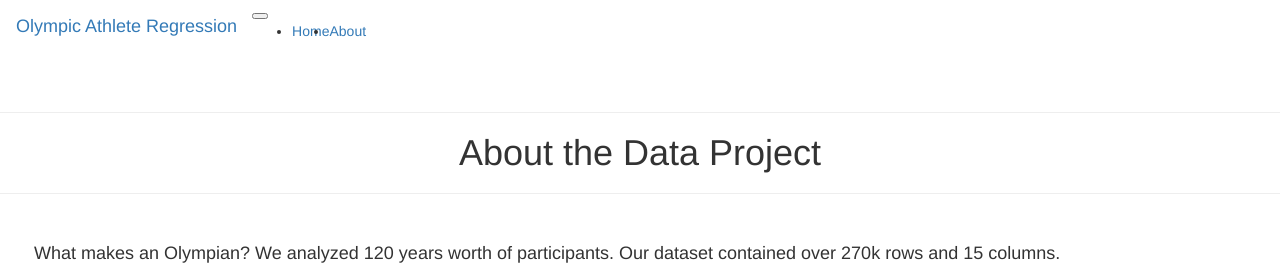
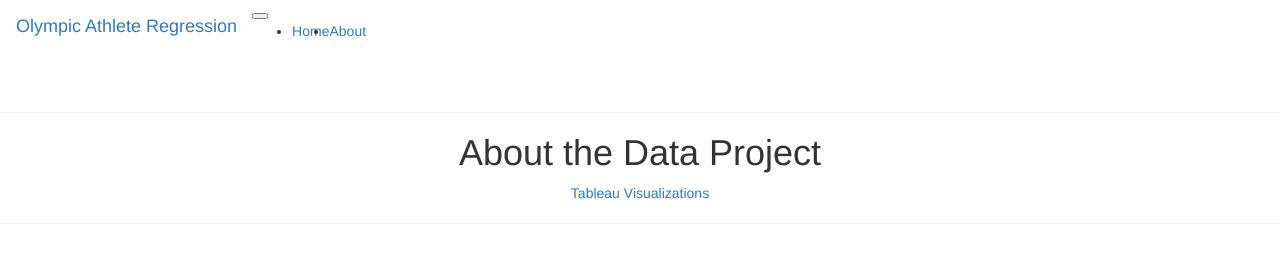
Before and after one commit to mtoriello0725/Olympic_Predictions, a Flask app: page /about/ in a window 1280 px wide. Shown: the top 270 px of the page. Run offline with Flask 2, Linux system fonts and the light colour scheme; some libraries are stand-ins or nearby versions; some web fonts are replaced.

Commit message:
about html update

```diff
--- a/templates/about.html
+++ b/templates/about.html
@@ -33,10 +33,14 @@
 <br><hr>
 
 <h1 align="center">About the Data Project</h1>
+<center>
+    <a href="https://public.tableau.com/profile/eric.tuscanes6271#!/vizhome/Olympianstorybook/Mainpage?publish=yes" target="https://public.tableau.com/profile/eric.tuscanes6271#!/vizhome/Olympianstorybook/Mainpage?publish=yes">Tableau Visualizations</a>
+  </center>
 
 <hr><br>
     <div class="col-md-12">
         <h4 align="left"><span class="glyphicon glyphicon-send"></span> What makes an Olympian? We analyzed 120 years worth of participants. Our dataset contained over 270k rows and 15 columns.</h4>
+
       <center>
         <img id="about-image" src="https://i.imgur.com/BpXK1Rk.png" height="500" width="1200" align="middle">
       </center>
```
